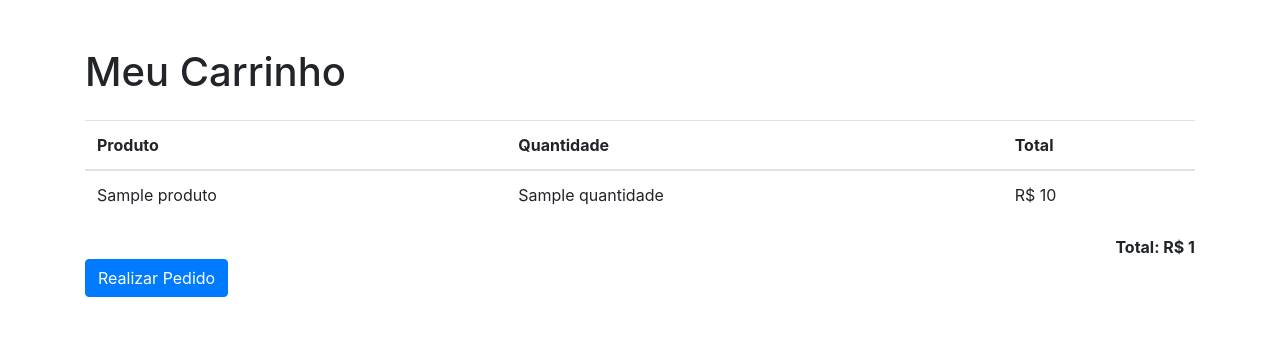
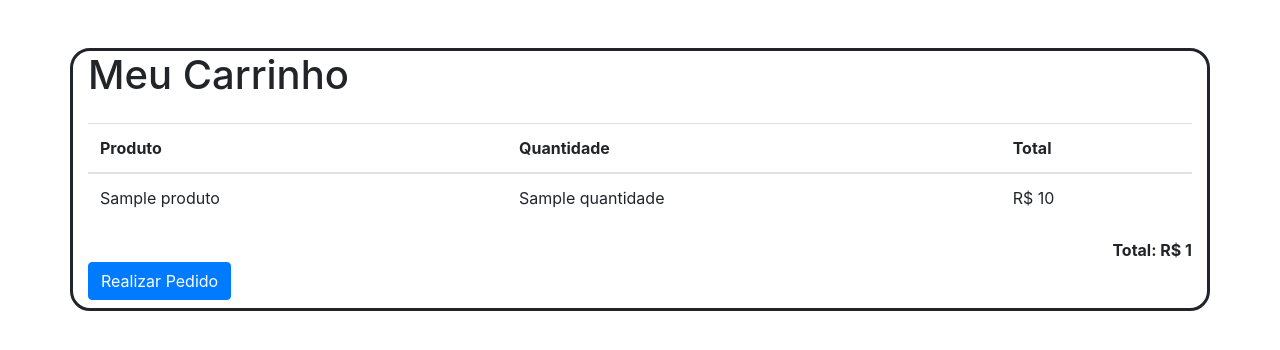
Before and after one commit to arthur-lucas-castro/app_cardapio_virtual, a Django app: template cardapio-virtual-admin/core/templates/produtos/ver_carrinho.html in a window 1280 px wide. Shown: the top 350 px of the page. Run offline with Django 5.2, Linux system fonts and the light colour scheme; the template is opened without the code that fills it: most values are stand-ins (such as "Sample title", 1, 10 or a date in 2020); some libraries are stand-ins or nearby versions.

Commit message:
Front-End-Complete

```diff
--- /dev/null
+++ b/cardapio-virtual-admin/core/static/css/ver_carrinho.css
@@ -0,0 +1,5 @@
+.container{
+    border-radius: 20px;
+    border-style: solid ;
+    border-width: 3px;
+}
--- a/cardapio-virtual-admin/core/templates/produtos/listar_pedidos_ativos.html
+++ b/cardapio-virtual-admin/core/templates/produtos/listar_pedidos_ativos.html
@@ -41,7 +41,9 @@
         </div>
     </div>
     {% else %}
-    <p>Você não tem nenhum pedido ativo no momento.</p>
+    <div id="exception" class="d-flex justify-content-center">
+        <p>Você não tem nenhum pedido ativo no momento.</p>
+    </div>
     {% endif %}
 
     <a href="{% url 'listar_produtos' %}" class="btn btn-secondary">Voltar ao Cardápio</a>
--- a/cardapio-virtual-admin/core/templates/produtos/ver_carrinho.html
+++ b/cardapio-virtual-admin/core/templates/produtos/ver_carrinho.html
@@ -7,6 +7,7 @@
     <meta name="viewport" content="width=device-width, initial-scale=1.0">
     <title>Meu Carrinho</title>
     <link rel="stylesheet" href="https://stackpath.bootstrapcdn.com/bootstrap/4.5.2/css/bootstrap.min.css">
+    <link rel="stylesheet" href="{% static 'css/ver_carrinho.css' %}">
 </head>
 <body>
     <div class="container mt-5">
@@ -34,7 +35,7 @@
         </div>
         <form method="post" action="{% url 'realizar_pedido' %}">
             {% csrf_token %}
-            <button type="submit" class="btn btn-primary">Realizar Pedido</button>
+            <button type="submit" class="btn btn-primary mb-2">Realizar Pedido</button>
         </form>
     </div>
 </body>
```
Also changed, not shown: cardapio-virtual-admin/core/static/css/listar_pedidos_ativos.css (+6 -1 lines).
